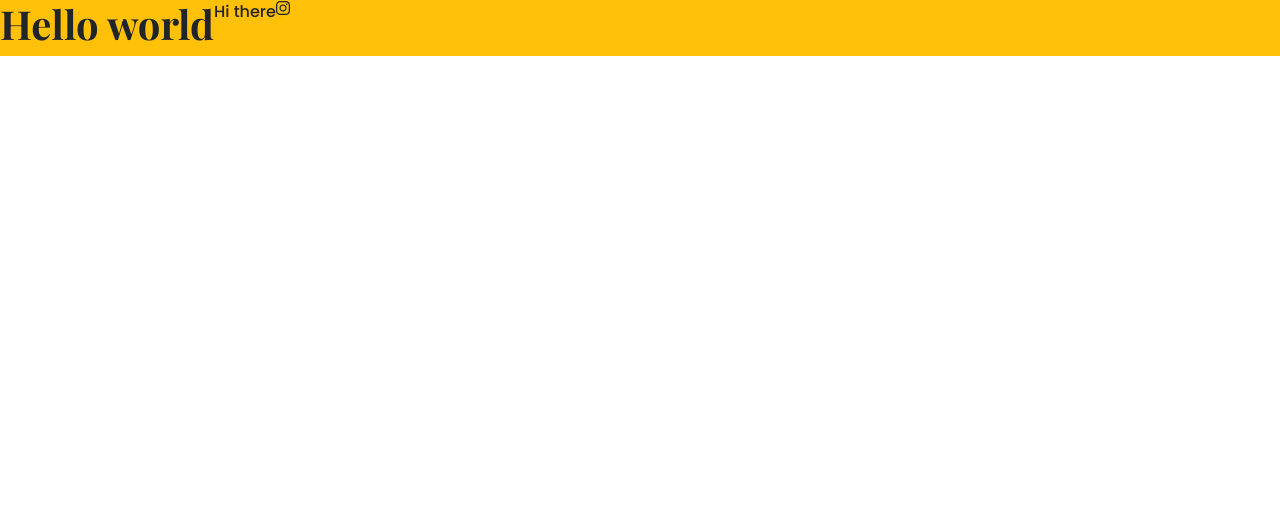
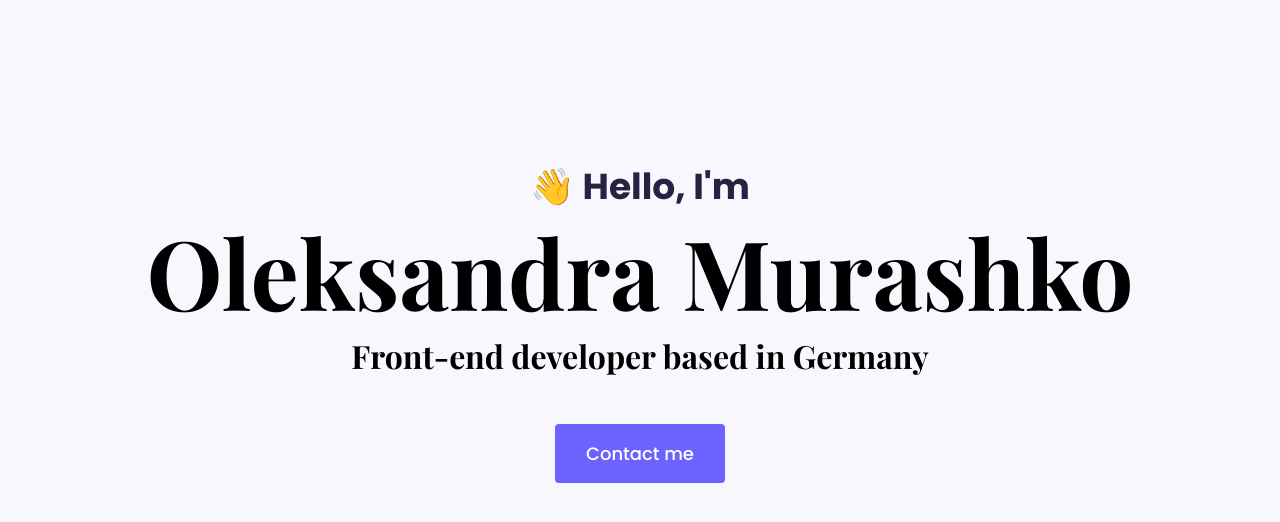
Before and after one commit to Aleksandra2503/Portfolio-project, a plain HTML site: page index.html in a window 1280 px wide. Drawn offline with nearby package versions, Linux system fonts and the light colour scheme.

Commit message:
change 2

```diff
--- a/index.html
+++ b/index.html
@@ -12,10 +12,11 @@
     <title>Document</title>
 </head>
 <body>
-    <div class="d-flex bg-warning">
-   <h1>Hello world</h1>
-   <p>Hi there</p>
-   <i class="fa-brands fa-instagram"></i>
-   </div>
+  <div class="hero">
+   <p>👋 Hello, I'm</p>
+   <h1>Oleksandra Murashko</h1>
+   <h2 class="mb-5">Front-end developer based in Germany</h2>
+   <a href="#" class="btn btn-branding">Contact me</a>
+  </div>
 </body>
 </html>
--- a/styles/portfolio.css
+++ b/styles/portfolio.css
@@ -1,9 +1,56 @@
 /*font-family: 'Playfair Display', serif;
 font-family: 'Poppins', sans-serif;*/
 
+:root {
+  --branding-color: #6c63ff;
+  --secondary-color: #f9f7fe;
+  --heading-font-family: 'Playfair Display', serif;
+  --default-font-family: 'Poppins', sans-serif;
+}
+
+body {
+    font-family: var(--default-font-family);
+}
+
+h1, h2, h3, h4, h5, h6 {
+    color: black;
+    font-family: var(--heading-font-family);
+    font-weight: bold;
+}
+
 h1 {
-    font-family: 'Playfair Display', serif;
+    font-size: 96px;
 }
+
 p{
-    font-family: 'Poppins', sans-serif;
+    font-weight: normal;
 }
+
+.hero {
+    background: var(--secondary-color);
+    text-align: center;
+    padding: 160px 20px;
+}
+
+.hero p {
+    font-size: 36px;
+    font-weight: bold;
+    margin: 0;
+    color: #272142;
+}
+
+hero h2 {
+    font-family: var(--default-font-family);
+    font-weight: normal;
+    line-height: 2;
+    font-size: 24px;
+}
+
+.btn-branding {
+    background: var(--branding-color);
+    border-radius: 4px;
+    color: white;
+    font-size: 18px;
+    line-height: 27px;
+    padding: 15px 30px;
+}
```
